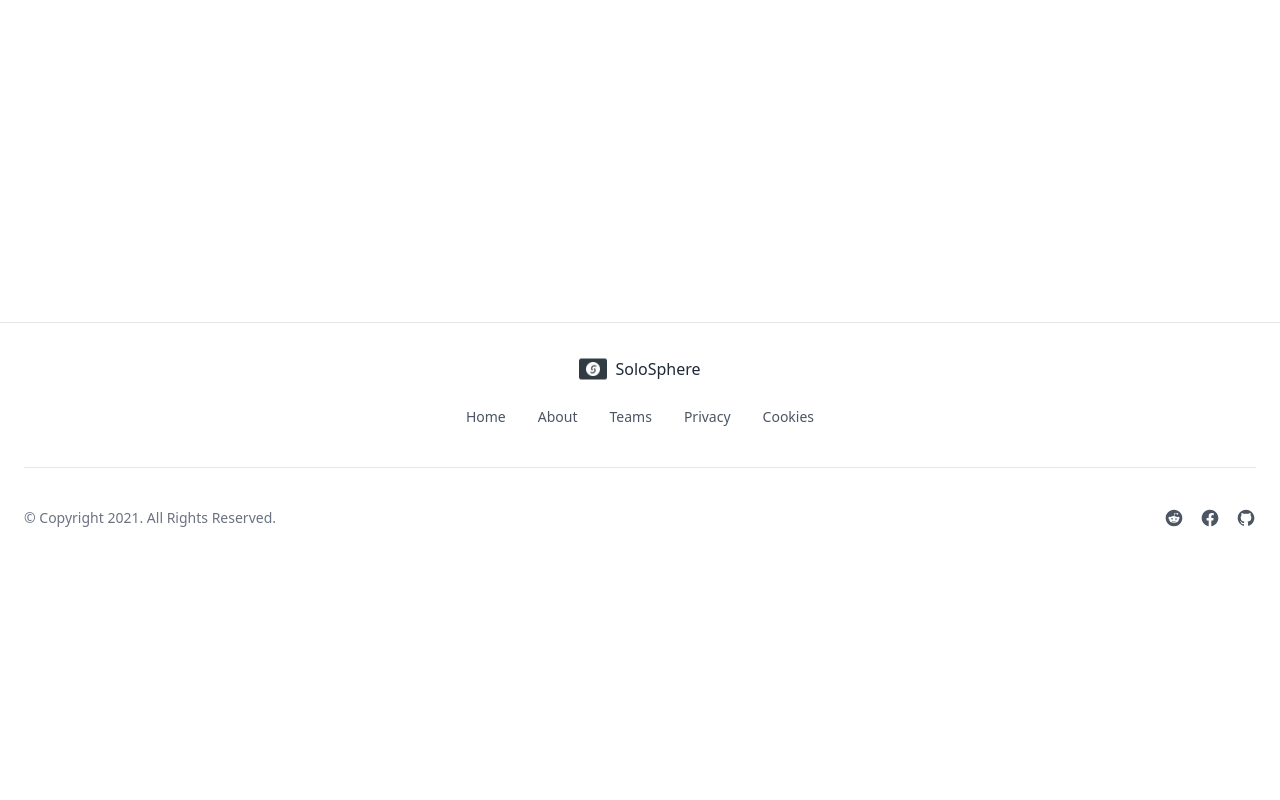
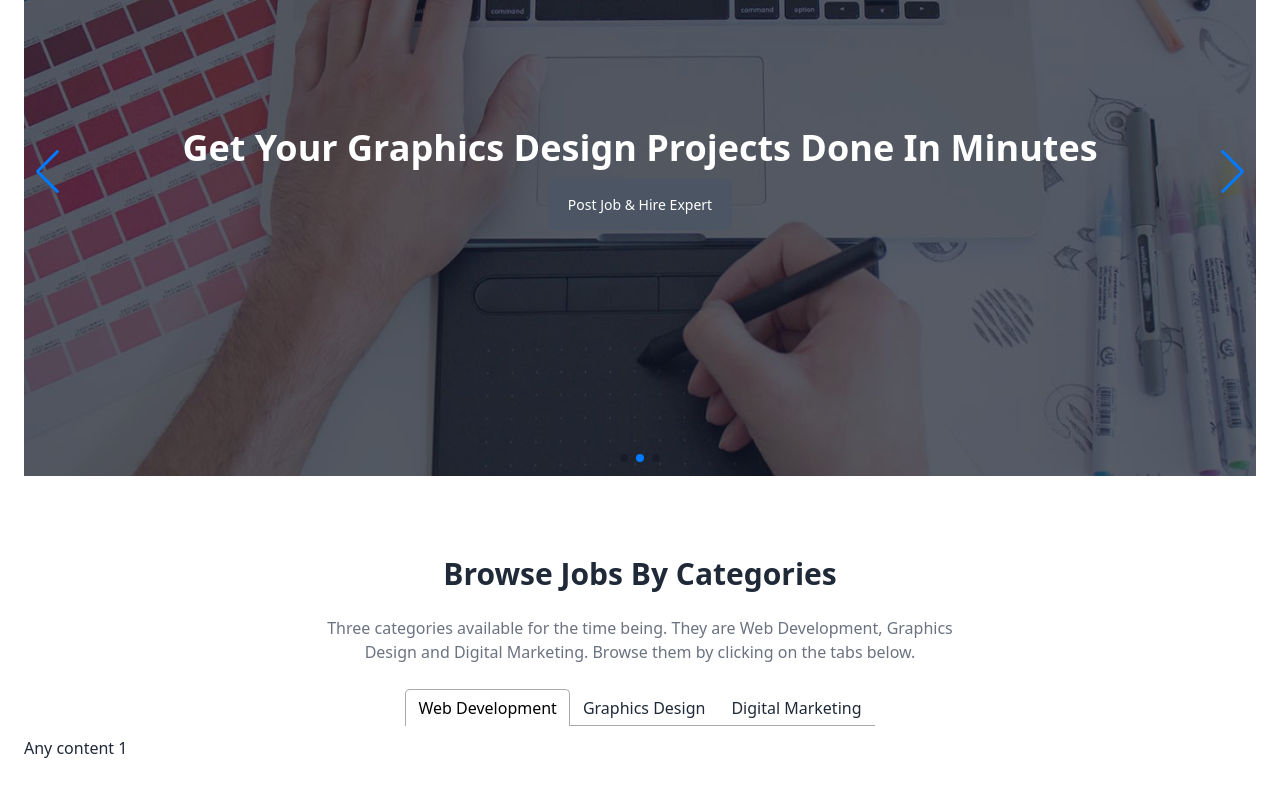
Before and after one commit to barta3235/monoSphere-Client-ReactJS, a React (Vite) app: page / in a window 1280 px wide. Shown: the part 240-1040 px from the top of the page. Before the commit the page ends 800 px from the top, so only its background shows below. Built offline with nearby package versions, Linux system fonts and the light colour scheme; no server answers.

Commit message:
carousel and tabs added wo functionality

```diff
--- a/package.json
+++ b/package.json
@@ -23,7 +23,7 @@
     "react-router-dom": "^6.24.1",
     "react-tabs": "^6.0.2",
     "sort-by": "^1.2.0",
-    "swiper": "^11.1.4"
+    "swiper": "^11.1.9"
   },
   "devDependencies": {
     "@types/react": "^18.3.3",
--- /dev/null
+++ b/src/components/Carousel.jsx
@@ -0,0 +1,53 @@
+// Import Swiper React components
+import { Swiper, SwiperSlide } from 'swiper/react';
+
+// Import Swiper styles
+import 'swiper/css';
+import 'swiper/css/pagination';
+import 'swiper/css/navigation';
+
+
+//image import
+import bgimg1 from '../assets/images/carousel1.jpg'
+import bgimg2 from '../assets/images/carousel2.jpg'
+import bgimg3 from '../assets/images/carousel3.jpg'
+
+
+// import required modules
+import { Autoplay, Pagination, Navigation } from 'swiper/modules';
+import Slide from './Slide';
+
+export default function Carousel() {
+    return (
+        <div className='container px-6 py-10 mx-auto'>
+            <Swiper
+                spaceBetween={30}
+                centeredSlides={true}
+                loop={true}
+                autoplay={{
+                    delay: 5000,
+                    disableOnInteraction: false,
+                }}
+                pagination={{
+                    clickable: true,
+                }}
+                navigation={true}
+                modules={[Autoplay, Pagination, Navigation]}
+                className="mySwiper"
+            >
+                <SwiperSlide>
+                    <Slide image={bgimg1} text='Get Your Web Development Projects Done In Minutes'></Slide>
+                </SwiperSlide>
+
+                <SwiperSlide>
+                    <Slide image={bgimg2} text='Get Your Graphics Design Projects Done In Minutes '></Slide>
+                </SwiperSlide>
+
+                <SwiperSlide>
+                    <Slide image={bgimg3} text='Get Your Digital Marketing Campaigns Up In Running'></Slide>
+                </SwiperSlide>
+
+            </Swiper>
+        </div>
+    );
+}
--- /dev/null
+++ b/src/components/Slide.jsx
@@ -0,0 +1,28 @@
+import { Link } from 'react-router-dom'
+
+const Slide = ({ image, text }) => {
+    return (
+        <div className='w-full bg-center bg-cover h-[38rem]'
+            style={{
+                backgroundImage: `url(${image})`,
+            }}
+        >
+            <div className='flex items-center justify-center w-full h-full bg-gray-900/70'>
+                <div className='text-center'>
+                    <h1 className='text-3xl font-semibold text-white lg:text-4xl'>
+                        {text}
+                    </h1>
+                    <br />
+                    <Link
+                        to='/add-job'
+                        className='w-full px-5 py-4 mt-4 text-sm font-medium text-white capitalize transition-colors duration-300 transform bg-gray-600 rounded-md lg:w-auto hover:bg-gray-500 focus:outline-none focus:bg-gray-500'
+                    >
+                        Post Job & Hire Expert
+                    </Link>
+                </div>
+            </div>
+        </div>
+    )
+}
+
+export default Slide
--- /dev/null
+++ b/src/components/TabCategories.jsx
@@ -0,0 +1,41 @@
+import { Tab, Tabs, TabList, TabPanel } from 'react-tabs';
+import 'react-tabs/style/react-tabs.css';
+
+
+const TabCategories = () => {
+    return (
+        <Tabs>
+            <div className='container mx-auto borer-2 px-6 py-10'>
+                <h1 className='text-2xl font-semibold text-center text-gray-800 capitalize lg:text-3xl '>
+                    Browse Jobs By Categories
+                </h1>
+
+                <p className='max-w-2xl mx-auto my-6 text-center text-gray-500 '>
+                    Three categories available for the time being. They are Web
+                    Development, Graphics Design and Digital Marketing. Browse them by
+                    clicking on the tabs below.
+                </p>
+
+                <div className='flex items-center justify-center'>
+                    <TabList>
+                        <Tab>Web Development</Tab>
+                        <Tab>Graphics Design</Tab>
+                        <Tab>Digital Marketing</Tab>
+                    </TabList>
+                </div>
+
+                <TabPanel>
+                    <h2>Any content 1</h2>
+                </TabPanel>
+                <TabPanel>
+                    <h2>Any content 2</h2>
+                </TabPanel>
+                <TabPanel>
+                    <h2>Any content 3</h2>
+                </TabPanel>
+            </div>
+        </Tabs>
+    );
+};
+
+export default TabCategories;
--- a/src/pages/Home.jsx
+++ b/src/pages/Home.jsx
@@ -1,8 +1,13 @@
-
+import Carousel from '../components/Carousel'
+import TabCategories from '../components/TabCategories';
 const Home = () => {
     return (
         <div>
+            {/* Carousel */}
+            <Carousel></Carousel>
 
+            {/* Tabs */}
+            <TabCategories></TabCategories>
         </div>
     );
 };
--- a/src/pages/Login.jsx
+++ b/src/pages/Login.jsx
@@ -5,7 +5,7 @@
 import toast from "react-hot-toast";
 import { useState } from "react";
 import { IoMdEyeOff } from "react-icons/io";
-import {IoMdEye} from "react-icons/io";
+import { IoMdEye } from "react-icons/io";
 
 const Login = () => {
 
@@ -143,7 +143,7 @@
                                     className='block w-full px-4 py-2 text-gray-700 bg-white border rounded-lg    focus:border-blue-400 focus:ring-opacity-40  focus:outline-none focus:ring focus:ring-blue-300'
                                     type={showpassword ? 'password' : 'text'}
                                 />
-                                <div onClick={()=>setshowPassword(!showpassword)} className="absolute right-2 top-0 cursor-pointer">
+                                <div onClick={() => setshowPassword(!showpassword)} className="absolute right-2 top-0 cursor-pointer">
                                     {
                                         showpassword ? <div className="text-[20px]"><IoMdEyeOff /></div> : <div><IoMdEye /></div>
                                     }
```
Also changed, not shown: 1 other file (tests, documents, lock files or other folders).
